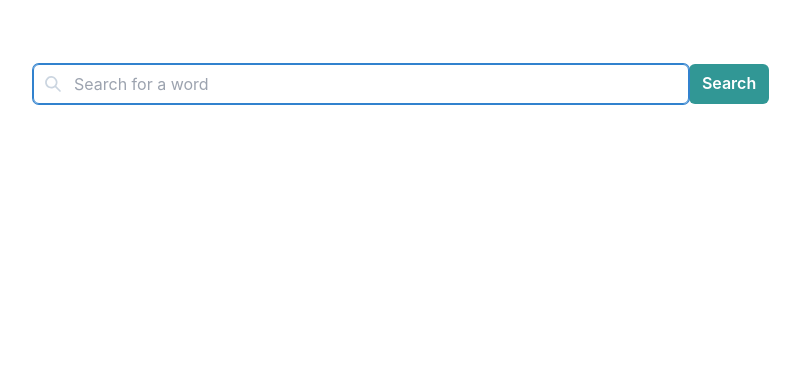
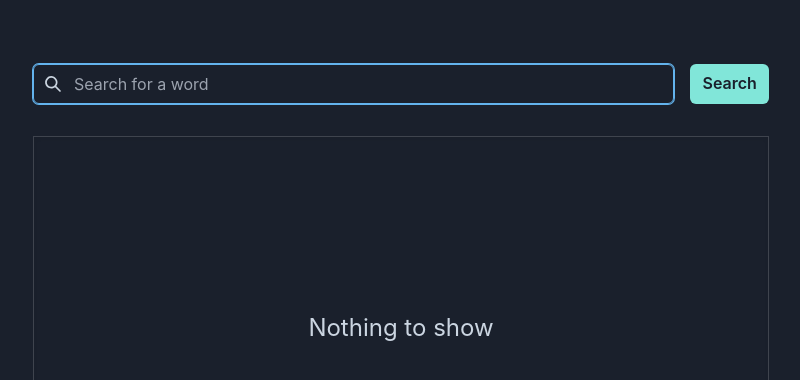
Before and after one commit to nikeshmhr/dictionary-react, a React (Vite) app: page / in a window 1280 px wide. Shown: the top 380 px of the page, without its empty margins (239-1039 px from the left). Built offline with nearby package versions, Linux system fonts and the light colour scheme.

Commit message:
few improvements

```diff
--- a/src/Dictionary.tsx
+++ b/src/Dictionary.tsx
@@ -25,9 +25,9 @@ export interface FormattedData {
 }
 
 function formatData(data: Array<any>) {
-    if(data.length === 0) {
+    if (data.length === 0) {
         return [];
-    } else if(data.length > 0 && data[0]) {
+    } else if (data.length > 0 && data[0]) {
         const formattedData: FormattedData = {
             phonetics: [],
             audio: [],
@@ -38,16 +38,16 @@ function formatData(data: Array<any>) {
 
         data[0].phonetics.forEach(
             ({ audio, text }: { audio: string; text: string }) => {
-                if(audio) {
+                if (audio) {
                     formattedData.audio.push(audio);
                 }
-                if(text) {
+                if (text) {
                     formattedData.phonetics.push(text);
                 }
             }
         );
         data[0].meanings.forEach(({ partOfSpeech }: { partOfSpeech: string }) => {
-            if(!formattedData.partOfSpeech.includes(partOfSpeech)) {
+            if (!formattedData.partOfSpeech.includes(partOfSpeech)) {
                 formattedData.partOfSpeech.push(partOfSpeech);
             }
         });
@@ -63,13 +63,13 @@ function Dictionary() {
     const [currentPartOfSpeech, setCurrentPartOfSpeech] = useState<string>("");
     const [isSearching, setIsSearching] = useState<boolean>(false);
 
-    const handleChange = (event:ChangeEvent<HTMLInputElement>) => {
+    const handleChange = (event: ChangeEvent<HTMLInputElement>) => {
         setSearchTerm(event?.target?.value);
     };
 
-    const handleSubmit = async(event: FormEvent) => {
+    const handleSubmit = async (event: FormEvent) => {
         event.preventDefault();
-        if(searchResults.length > 0 && (searchResults[0].word === searchTerm || isSearching)) {
+        if (searchResults.length > 0 && (searchResults[0].word === searchTerm || isSearching)) {
             return;
         }
         try {
@@ -81,7 +81,8 @@ function Dictionary() {
             const formattedData = formatData(data) ?? [];
             setSearchResults(formattedData);
             setCurrentPartOfSpeech(formattedData[0].partOfSpeech[0]);
-        } catch(err) {
+        } catch (err) {
+            setSearchResults([]);
             console.error("API ERROR");
         } finally {
             setIsSearching(false);
@@ -95,12 +96,12 @@ function Dictionary() {
     return (
         <Container maxW="container.md" py={8}>
             <Search isSearching={isSearching} searchTerm={searchTerm} handleChange={handleChange}
-                    handleSubmit={handleSubmit}/>
+                handleSubmit={handleSubmit} />
             {
-                isSearching && <Skeleton height="100px"/>
+                isSearching ? <Skeleton height="container.sm" /> :
+                    <Result searchResults={searchResults} isSearching={isSearching}
+                        onPartOfSpeechHandler={onPartOfSpeechHandler} currentPartOfSpeech={currentPartOfSpeech} />
             }
-            <Result searchResults={searchResults} isSearching={isSearching}
-                    onPartOfSpeechHandler={onPartOfSpeechHandler} currentPartOfSpeech={currentPartOfSpeech}/>
         </Container>
     );
 }
--- a/src/components/Audio.tsx
+++ b/src/components/Audio.tsx
@@ -11,6 +11,7 @@ function Audio(props: IAudioProps) {
 
     const onClickHandler = () => {
         if(audioRef.current) {
+            audioRef.current.currentTime = 0;
             audioRef.current.play();
         }
     };
--- /dev/null
+++ b/src/components/NotFound.tsx
@@ -0,0 +1,9 @@
+import { Box } from "@chakra-ui/react";
+
+export default function NotFound() {
+    return (
+        <Box className="shadow-inner border w-full h-20 md:h-96 flex justify-center items-center text-slate-300 text-2xl">
+            Nothing to show
+        </Box>
+    )
+}
--- a/src/components/PartOfSpeech.tsx
+++ b/src/components/PartOfSpeech.tsx
@@ -18,7 +18,6 @@ function PartOfSpeech(props: IPartOfSpeechProps) {
             {
                 props.speech.map((value) => {
                     const radio = getRadioProps({ value });
-                    console.log({ group, radio });
                     return (
                         <RadioCard key={value} {...radio}>
                             {value}
--- a/src/components/Result.tsx
+++ b/src/components/Result.tsx
@@ -2,6 +2,7 @@ import { Box, Heading, ListItem, OrderedList, SimpleGrid, Text, UnorderedList }
 import Audio from "./Audio";
 import PartOfSpeech from "./PartOfSpeech";
 import { FormattedData } from "../Dictionary";
+import NotFound from "./NotFound";
 
 interface IResultProps {
     isSearching: boolean;
@@ -13,14 +14,14 @@ interface IResultProps {
 function Result(props: IResultProps) {
     const { isSearching, searchResults, onPartOfSpeechHandler, currentPartOfSpeech } = props;
 
-    if(isSearching || searchResults.length === 0) {
-        return null;
+    if (!isSearching && searchResults.length === 0) {
+        return <NotFound />;
 
     }
     const meaning = searchResults[0]?.meanings?.[currentPartOfSpeech];
 
     return (
-        <Box>
+        <Box className="shadow-inner border w-full h-auto px-8">
             {searchResults.map((result, index) => (
                 <Box key={index} my={8}>
                     <Heading as="h2" size="lg">
@@ -29,7 +30,7 @@ function Result(props: IResultProps) {
                     <Box key={index} mb={4}>
                         <Text color="teal" mb={2}>
                             {result.phonetics.join(", ")}
-                            <Audio audio={result.audio}/>
+                            <Audio audio={result.audio} />
                         </Text>
                     </Box>
                     <Box key={index} my={4}>
@@ -44,7 +45,7 @@ function Result(props: IResultProps) {
                     <Box my={4}>
                         <Heading color="teal" as="h5" size="sm" className="uppercase">
                             Definitions <span
-                            className="text-gray-500 text-sm">{meaning.definitions.length}</span>
+                                className="text-gray-500 text-sm">{meaning.definitions.length}</span>
                         </Heading>
                         <OrderedList mb={5}>
                             {meaning.definitions.map(({ definition }, index) => (
@@ -56,11 +57,11 @@ function Result(props: IResultProps) {
                         <SimpleGrid columns={2}>
                             <Heading color="teal" as="h5" size="sm" className="uppercase">
                                 Synonyms <span
-                                className="text-gray-500 text-sm">{meaning.synonyms?.length}</span>
+                                    className="text-gray-500 text-sm">{meaning.synonyms?.length}</span>
                             </Heading>
                             <Heading color="teal" as="h5" size="sm" className="uppercase">
                                 Antonyms <span
-                                className="text-gray-500 text-sm">{meaning.antonyms?.length}</span>
+                                    className="text-gray-500 text-sm">{meaning.antonyms?.length}</span>
                             </Heading>
                             <UnorderedList styleType="none">
                                 {meaning.synonyms?.map((synonym, index) => (
--- a/src/components/Search.tsx
+++ b/src/components/Search.tsx
@@ -14,10 +14,10 @@ function Search(props: ISearchProps) {
 
     return <Box my={8}>
         <form onSubmit={handleSubmit}>
-            <InputGroup>
+            <InputGroup className="flex-col gap-4 md:flex-row">
                 <InputLeftElement
                     pointerEvents="none"
-                    children={<SearchIcon color="gray.300"/>}
+                    children={<SearchIcon color="gray.300" />}
                 />
                 <Input
                     type="text"
@@ -27,7 +27,7 @@ function Search(props: ISearchProps) {
                     autoFocus={true}
                 />
                 <Button type="submit" colorScheme="teal" isLoading={isSearching} disabled={isSearching}
-                        loadingText="Searching">
+                    loadingText="Search">
                     Search
                 </Button>
             </InputGroup>
--- a/src/main.tsx
+++ b/src/main.tsx
@@ -1,13 +1,15 @@
 import React from "react";
 import ReactDOM from "react-dom/client";
-import { ChakraProvider } from "@chakra-ui/react";
+import { ChakraProvider, ColorModeScript } from "@chakra-ui/react";
 import "./index.css";
 import Dictionary from "./Dictionary.tsx";
+import theme from "./theme.tsx";
 
 ReactDOM.createRoot(document.getElementById("root") as HTMLElement).render(
     <React.StrictMode>
-        <ChakraProvider>
-            <Dictionary/>
+        <ChakraProvider theme={theme}>
+            <ColorModeScript initialColorMode={theme.config.initialColorMode} />
+            <Dictionary />
         </ChakraProvider>
     </React.StrictMode>
 );
--- /dev/null
+++ b/src/theme.tsx
@@ -0,0 +1,12 @@
+import { ThemeConfig, extendTheme } from "@chakra-ui/react";
+
+// 2. Add your color mode config
+const config: ThemeConfig = {
+    initialColorMode: "dark",
+    useSystemColorMode: true,
+}
+
+// 3. extend the theme
+const theme = extendTheme({ config });
+
+export default theme;
```
Also changed, not shown: 1 other file (tests, documents, lock files or other folders).
